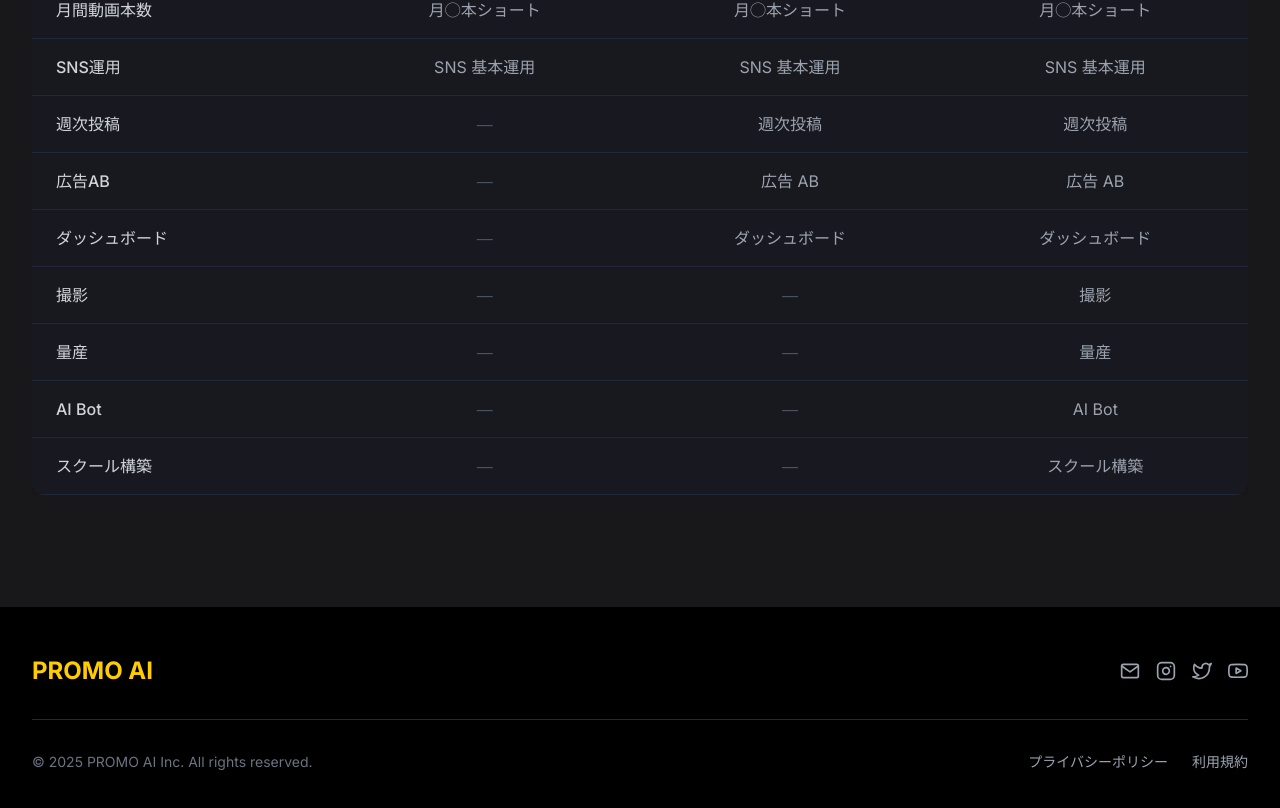
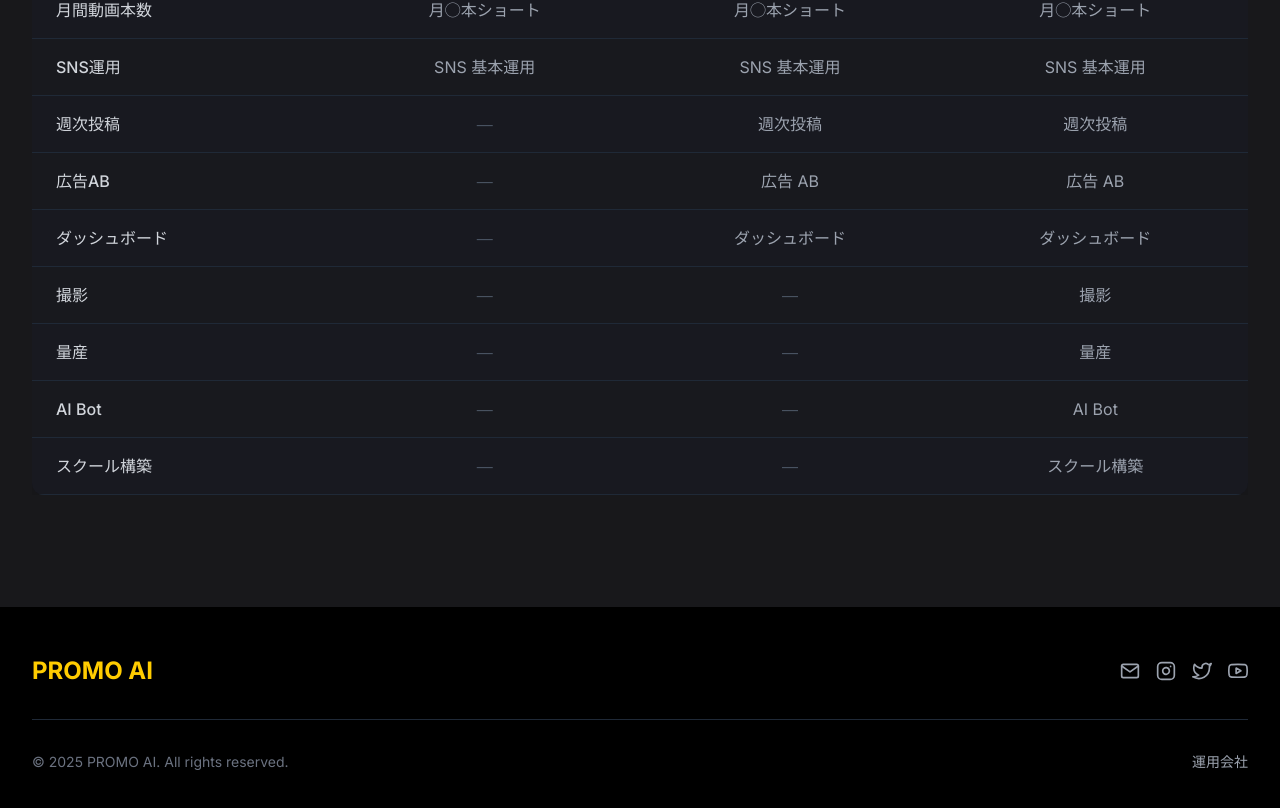
Before and after one commit to LOGICA-2020-03-12/PROMOAI_ServiceSite, a Next.js app: page / in a window 1280 px wide. Shown: the part 7557-8365 px from the top of the page. Built offline with nearby package versions, Linux system fonts and the light colour scheme.

Commit message:
フッターのコピーライト情報を更新

```diff
--- a/src/components/Footer.tsx
+++ b/src/components/Footer.tsx
@@ -3,8 +3,6 @@ import Link from "next/link";
 import { FiMail, FiInstagram, FiTwitter, FiYoutube } from "react-icons/fi";
 
 const Footer = () => {
-  const currentYear = new Date().getFullYear();
-
   return (
     <footer className="bg-black py-12 mb-16">
       <div className="container-custom">
@@ -50,20 +48,16 @@ const Footer = () => {
         <div className="border-t border-gray-800 pt-8">
           <div className="flex flex-col md:flex-row justify-between items-center">
             <p className="text-gray-500 text-sm mb-4 md:mb-0">
-              &copy; {currentYear} PROMO AI Inc. All rights reserved.
+              &copy; 2025 PROMO AI. All rights reserved.
             </p>
             <div className="flex space-x-6">
               <Link
-                href="/privacy"
+                href="https://logicajapan.co.jp/company/"
+                target="_blank"
+                rel="noopener noreferrer"
                 className="text-gray-400 hover:text-white text-sm transition-colors"
               >
-                プライバシーポリシー
-              </Link>
-              <Link
-                href="/terms"
-                className="text-gray-400 hover:text-white text-sm transition-colors"
-              >
-                利用規約
+                運用会社
               </Link>
             </div>
           </div>
```
